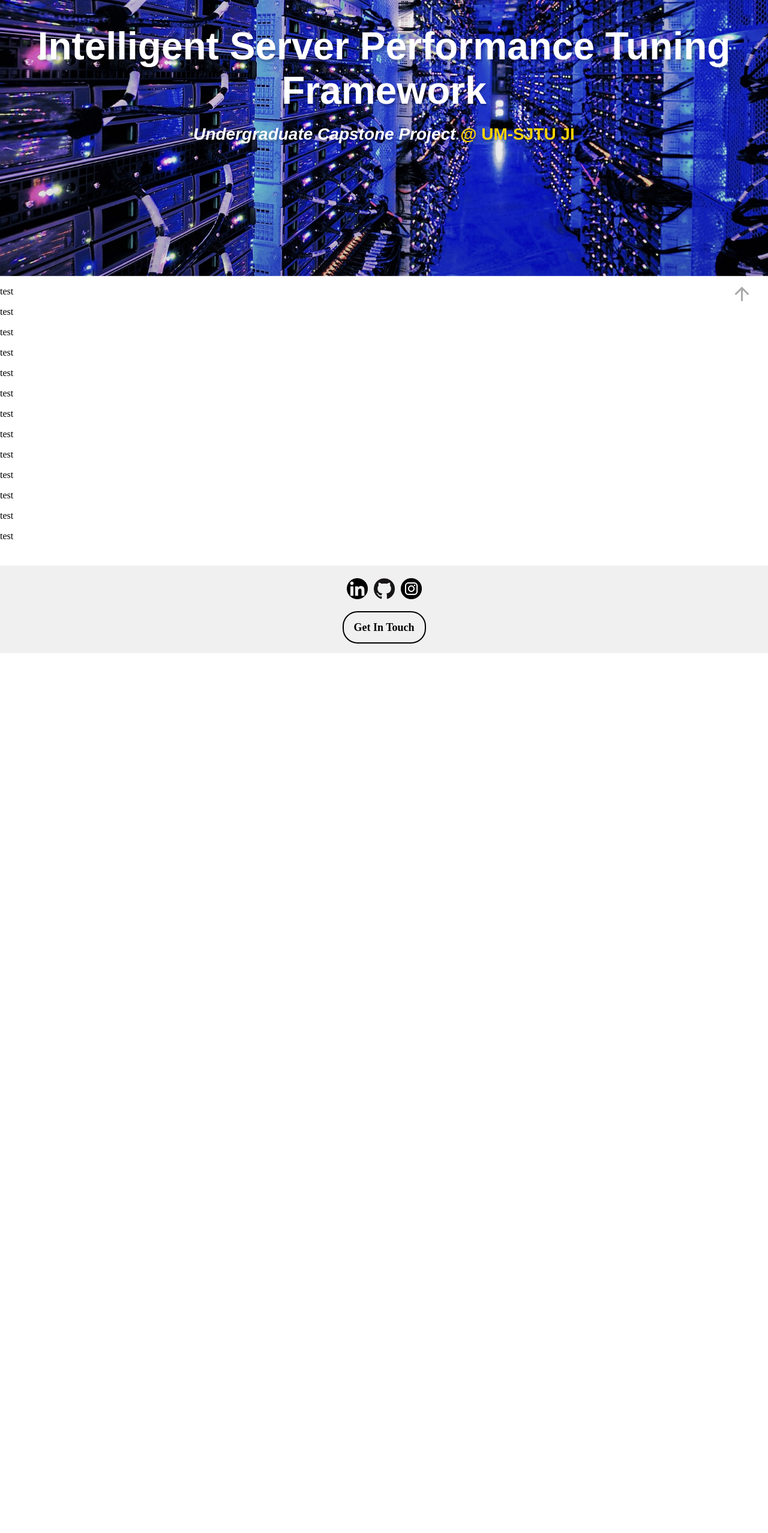
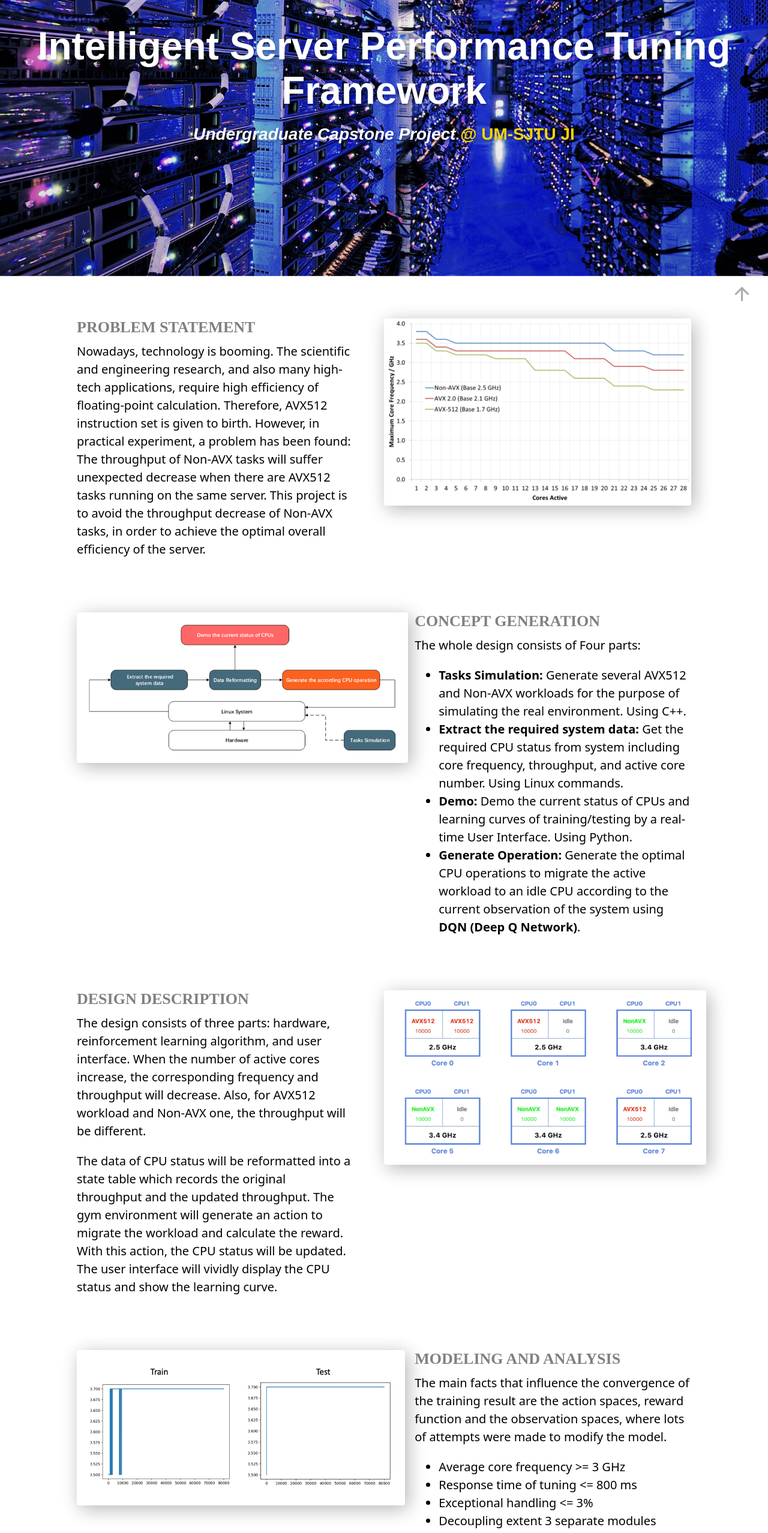
Before and after one commit to Dominicsjc/Simple-Portfolio-Demo, a plain HTML site: page projects/avx_tuning.html in a window 1280 px wide. Shown: the part 240-2796 px from the top of the page at 60% size. Before the commit the page ends 1329 px from the top, so only its background shows below. Drawn offline with nearby package versions, Linux system fonts and the light colour scheme.

Commit message:
Complete the avx project detail

```diff
--- a/portfolio.css
+++ b/portfolio.css
@@ -341,19 +341,19 @@ footer {
     color: rebeccapurple;
 }
 
-.about-me-container {
+.detail-container {
     width: 80%;
     position: relative;
-    margin: 40px auto 0 auto;
+    margin: 70px auto 0 auto;
     display: flex;
     justify-content: space-between;
 }
 
-.about-me-text {
+.detail-container-text {
     width: 45%;
 }
 
-.about-me-title {
+.about-me-title, .project-detail-part-title {
     margin: 0;
     color: gray;
     font-size: 26px;
@@ -365,19 +365,47 @@ footer {
     margin: 20px 0 10px 0;
 }
 
-.about-me-text p {
+.about-me-para {
     margin: 0;
     font-size: 18px;
     font-weight: 600;
     line-height: 1.5;
 }
 
-.about-me-portrait {
+.detail-container-picture {
     width: 50%;
 }
 
-.about-me-portrait img {
+.detail-container-picture img {
     width: 100%;
     border-radius: 4px;
     box-shadow: 5px 6px 30px 0 rgba(10, 10, 10, 0.3)
 }
+
+.project-para {
+    font-family: "Noto Sans", "Trebuchet MS", "HelveticaNeue", "Helvetica", "Arial", sans-serif;;
+    font-size: 20px;
+    line-height: 1.5;
+    margin-top: 10px;
+}
+
+.project-para span {
+    font-weight: bolder;
+}
+
+#avx-concept-diagram {
+    padding: 20px;
+}
+
+#avx-tuning-ui {
+    padding: 10px 0 10px 25px;
+}
+
+#avx-learning-curve {
+    padding: 30px 20px 30px 15px;
+}
+
+.detail-container.conclusion {
+    flex-direction: column;
+    align-items: center;
+}
--- a/projects/avx_tuning.html
+++ b/projects/avx_tuning.html
@@ -39,20 +39,99 @@
     <i class="material-icons md-36">arrow_upward</i>
 </a>
 
-<div>
-    <p>test</p>
-    <p>test</p>
-    <p>test</p>
-    <p>test</p>
-    <p>test</p>
-    <p>test</p>
-    <p>test</p>
-    <p>test</p>
-    <p>test</p>
-    <p>test</p>
-    <p>test</p>
-    <p>test</p>
-    <p>test</p>
+<div class="detail-container">
+    <div class="detail-container-text">
+        <h2 class="project-detail-part-title">Problem Statement</h2>
+        <p class="project-para">Nowadays, technology is booming. The scientific and engineering research, and also many
+            high-tech
+            applications, require high efficiency of floating-point calculation. Therefore, AVX512 instruction set is
+            given to birth. However, in practical experiment, a problem has been found: The throughput of Non-AVX tasks
+            will suffer unexpected decrease when there are AVX512 tasks running on the same server. This project is to
+            avoid the throughput decrease of Non-AVX tasks, in order to achieve the optimal overall efficiency of the
+            server.
+        </p>
+    </div>
+    <div class="detail-container-picture">
+        <img src="../images/avx/problem.png" alt="frequency decrease curve">
+    </div>
+</div>
+<div class="detail-container">
+    <div class="detail-container-picture">
+        <img src="../images/avx/concept.png" alt="concept diagram" id="avx-concept-diagram">
+    </div>
+    <div class="detail-container-text">
+        <h2 class="project-detail-part-title">Concept Generation</h2>
+        <p class="project-para">The whole design consists of Four parts:</p>
+        <ul class="project-para">
+            <li>
+                <span>Tasks Simulation:</span> Generate several AVX512 and Non-AVX workloads for the purpose of
+                simulating the real environment. Using C++.
+            </li>
+            <li>
+                <span>Extract the required system data:</span> Get the required CPU status from system including core
+                frequency, throughput, and active core number. Using Linux commands.
+            </li>
+            <li>
+                <span>Demo:</span> Demo the current status of CPUs and learning curves of training/testing by a
+                real-time User Interface. Using Python.
+            </li>
+            <li>
+                <span>Generate Operation:</span> Generate the optimal CPU operations to migrate the active workload to
+                an idle CPU according to the current observation of the system using <span>DQN (Deep Q Network)</span>.
+            </li>
+        </ul>
+    </div>
+</div>
+<div class="detail-container">
+    <div class="detail-container-text">
+        <h2 class="project-detail-part-title">Design Description</h2>
+        <p class="project-para">The design consists of three parts: hardware, reinforcement learning algorithm, and user
+            interface. When the number of active cores increase, the corresponding frequency and throughput will
+            decrease. Also, for AVX512 workload and Non-AVX one, the throughput will be different.
+        </p>
+        <p class="project-para">
+            The data of CPU status will be reformatted into a state table which records the original throughput and the
+            updated throughput. The gym environment will generate an action to migrate the workload and calculate the
+            reward. With this action, the CPU status will be updated. The user interface will vividly display the CPU
+            status and show the learning curve.
+        </p>
+    </div>
+    <div class="detail-container-picture">
+        <img src="../images/avx/ui.png" alt="tuning ui" id="avx-tuning-ui">
+    </div>
+</div>
+<div class="detail-container">
+    <div class="detail-container-picture">
+        <img src="../images/avx/learning_curve.png" alt="learning curve" id="avx-learning-curve">
+    </div>
+    <div class="detail-container-text">
+        <h2 class="project-detail-part-title">Modeling and Analysis</h2>
+        <p class="project-para">The main facts that influence the convergence of the training result are the action
+            spaces, reward function and the observation spaces, where lots of attempts were made to modify the model.
+        </p>
+        <ul class="project-para">
+            <li>Average core frequency >= 3 GHz</li>
+            <li>Response time of tuning <= 800 ms</li>
+            <li>Exceptional handling <= 3%</li>
+            <li>Decoupling extent 3 separate modules</li>
+            <li>Application Programming Interface >= 2</li>
+            <li>Time of learning <= 5 hours</li>
+        </ul>
+    </div>
+</div>
+<div class="detail-container conclusion">
+    <div>
+        <h2 class="project-detail-part-title">Conclusion</h2>
+        <p class="project-para">
+            The intelligent tuning framework with reinforcement learning (RL) allows customers to optimize their server
+            using general APIs or user-friendly GUI. The key to achieve this goal is to construct a uniform and robust
+            framework and abstract server tuning problems as universal RL environment. Besides, the uniform and stable
+            framework also makes sense.
+        </p>
+    </div>
+    <div class="detail-container-picture">
+        <img src="../images/avx/expo.jpg" alt="design expo">
+    </div>
 </div>
 
 <footer>
```
Also changed, not shown: about.html (+5 -5 lines), projects/aim.html (+2 -1 lines), projects/compiler.html (+2 -1 lines), projects/lsm.html (+2 -1 lines), images/avx/concept.png (added), images/avx/expo.jpg (added), images/avx/learning_curve.png (added), images/avx/problem.png (added), images/avx/ui.png (added).
